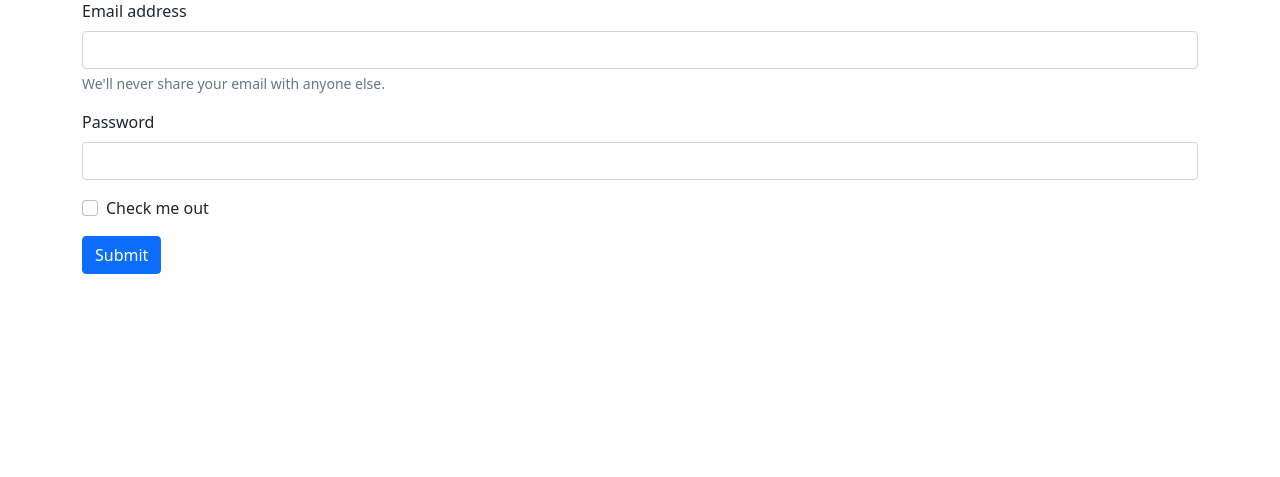
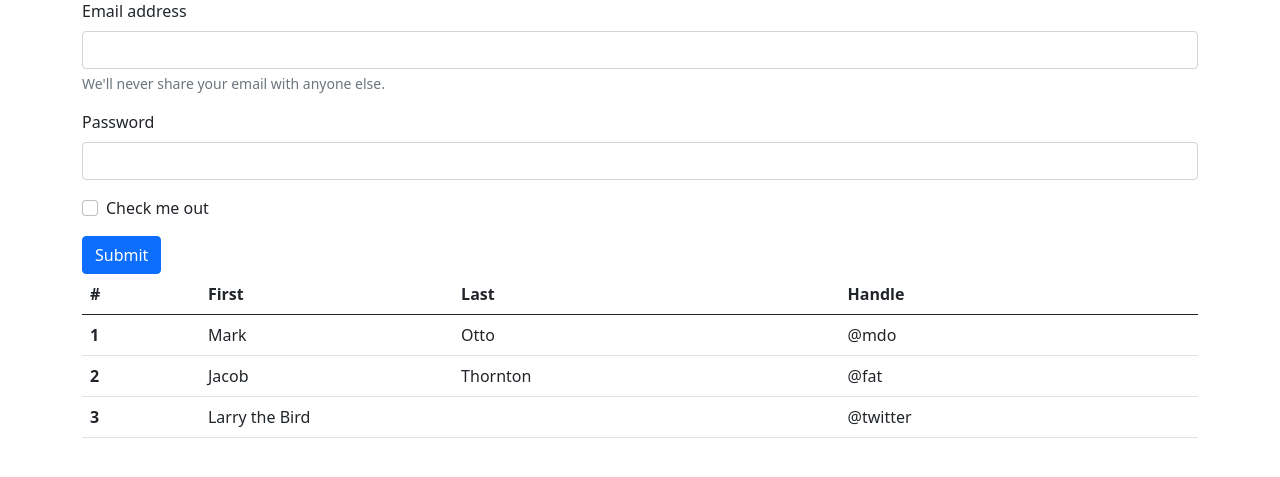
Before and after one commit to devanubhav01/codeverse, a Flask app: template Python files/templates/index.html in a window 1280 px wide. Shown: the part 57-534 px from the top of the page. Run offline with Flask 3, Linux system fonts and the light colour scheme; the template is opened without the code that fills it, so the values that code supplies are empty.

Commit message:
Sep 5, 2026, 2:15 PM

```diff
--- a/Python files/templates/index.html
+++ b/Python files/templates/index.html
@@ -72,7 +72,37 @@
         <button type="submit" class="btn btn-primary">Submit</button>
     </form>
    </div>
-
+ <div class="container">
+    <table class="table">
+        <thead>
+            <tr>
+                <th scope="col">#</th>
+                <th scope="col">First</th>
+                <th scope="col">Last</th>
+                <th scope="col">Handle</th>
+            </tr>
+        </thead>
+        <tbody>
+            <tr>
+                <th scope="row">1</th>
+                <td>Mark</td>
+                <td>Otto</td>
+                <td>@mdo</td>
+            </tr>
+            <tr>
+                <th scope="row">2</th>
+                <td>Jacob</td>
+                <td>Thornton</td>
+                <td>@fat</td>
+            </tr>
+            <tr>
+                <th scope="row">3</th>
+                <td colspan="2">Larry the Bird</td>
+                <td>@twitter</td>
+            </tr>
+        </tbody>
+    </table>
+ </div>
 
     <!-- Optional JavaScript; choose one of the two! -->
 
```
